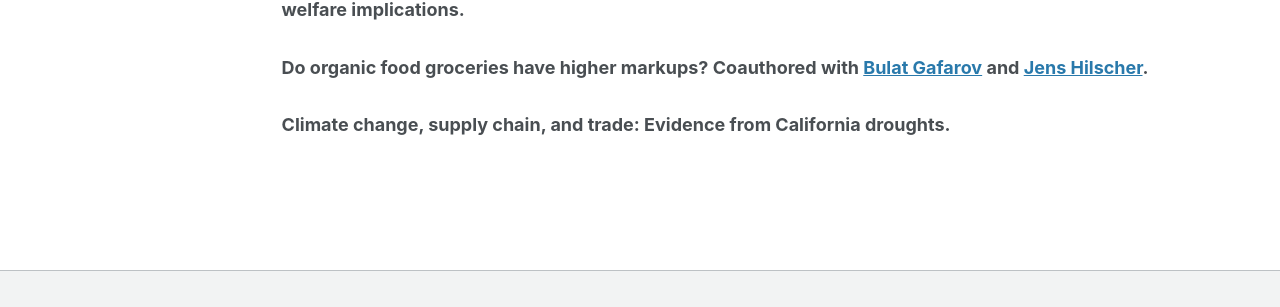
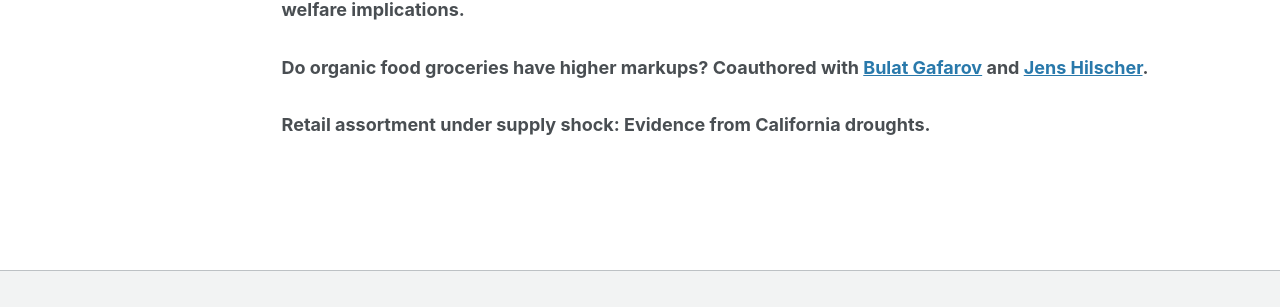
Before and after one commit to tendakung/tendakung.github.io, a Jekyll site: the page built from _pages/research.md, in a window 1280 px wide and 900 px high, scrolled down 939 px. Shown: the part 557-864 px from the top of the window. Built offline with Jekyll 4.4.1, drawn with Linux system fonts in a browser that asks for light colours.

Commit message:
modify last project name

```diff
--- a/_pages/research.md
+++ b/_pages/research.md
@@ -25,4 +25,4 @@ To be presented at the 2024 SEA and 2025 AEA annual meetings. You may download t
 
 ### Do organic food groceries have higher markups? Coauthored with [Bulat Gafarov](https://are.ucdavis.edu/people/faculty/bulat-gafarov/) and [Jens Hilscher](https://are.ucdavis.edu/people/faculty/jens-hilscher/).
 
-### Climate change, supply chain, and trade: Evidence from California droughts.
+### Retail assortment under supply shock: Evidence from California droughts.
```
